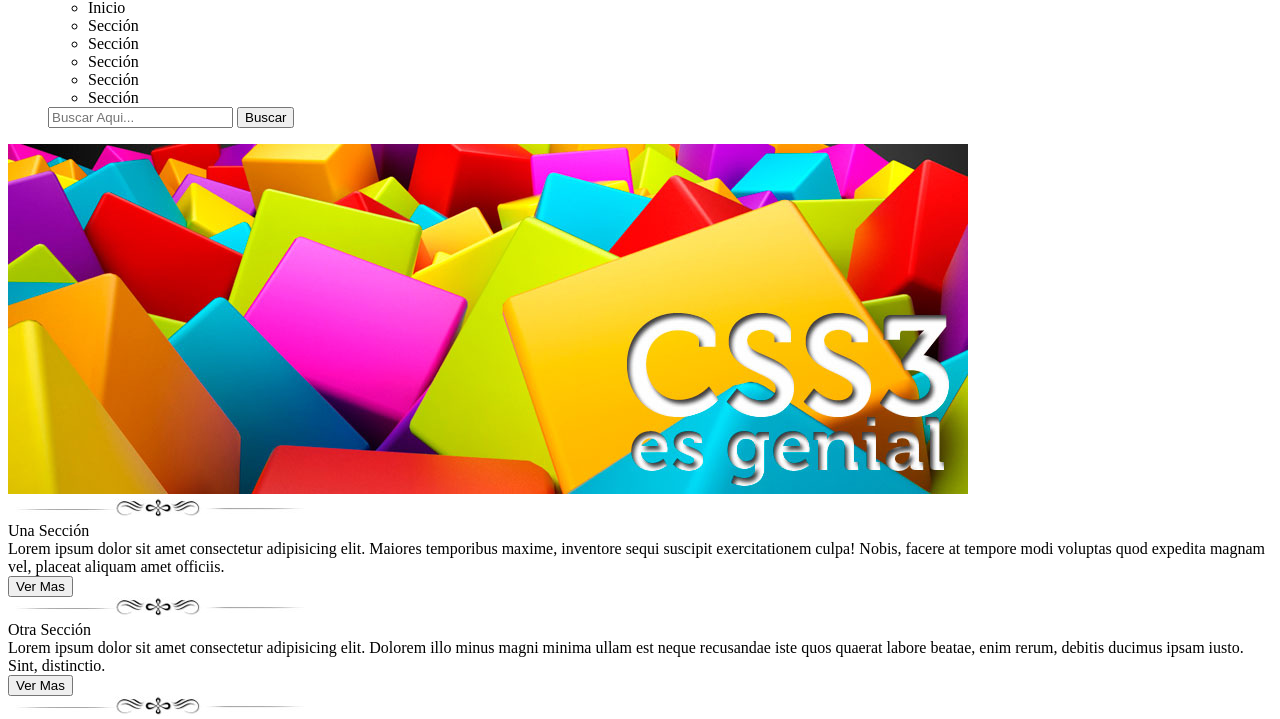
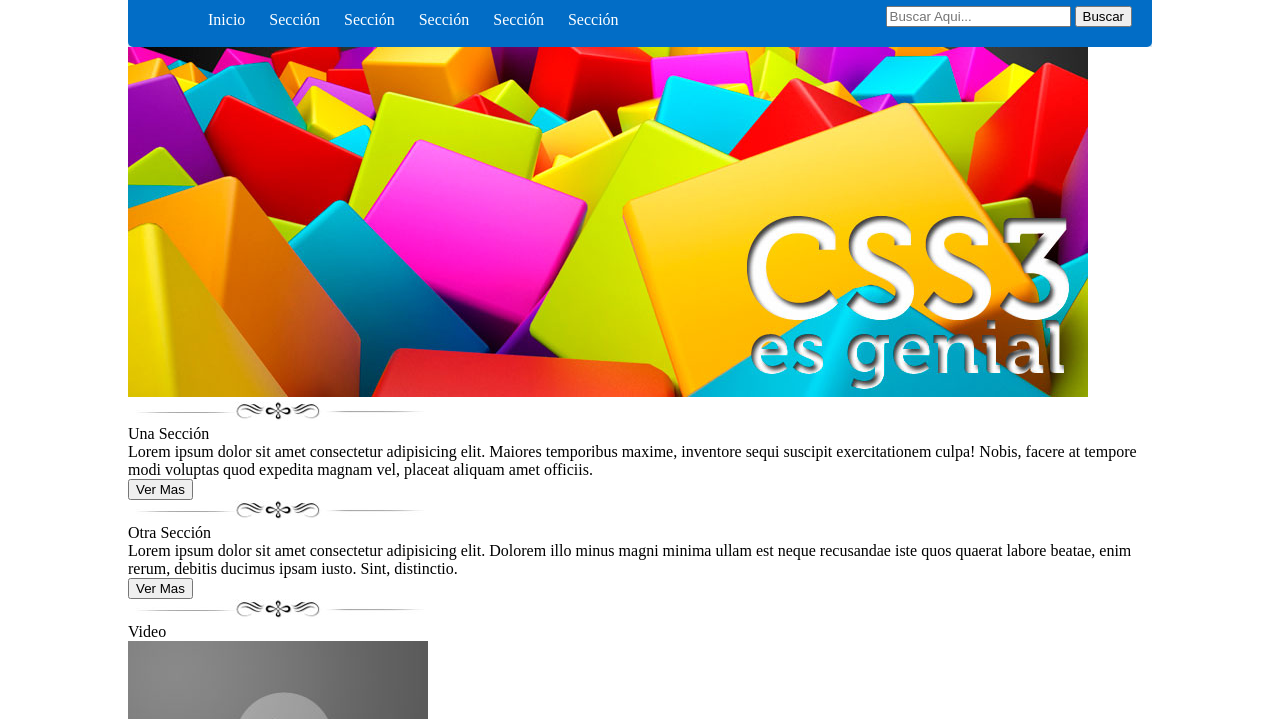
Before and after one commit to KeVVVuN/pw15162022, a plain HTML site: page PracticaCSS01/index.html in a window 1280 px wide. Shown: the part 164-883 px from the top of the page. Drawn offline with Linux system fonts and the light colour scheme.

Commit message:
Practica 01 Estructura 29-09-2022

```diff
--- /dev/null
+++ b/PracticaCSS01/css/estilos.css
@@ -0,0 +1,35 @@
+body{
+    /*1em*/
+    font-size: 16px;
+    max-width: 1024px;
+    margin: 0px auto;
+}
+
+header{
+    background-color: #d1e3ee;
+}
+
+header nav{
+    background-color: #026dc6;
+    padding: 2px 0px;
+    border-radius: 5px;
+
+}
+
+header nav form{
+    float: right;
+    margin-top: -23px;
+    margin-right: 20px;
+
+}
+
+header nav ul li{
+    /*border: 1px solid red;*/
+    display: inline-block;
+    color: white;
+    margin-right: 20px;
+}
+
+#logo{
+        margin-top: -150px;
+}
--- a/PracticaCSS01/index.html
+++ b/PracticaCSS01/index.html
@@ -4,7 +4,8 @@
     <meta charset="UTF-8">
     <meta http-equiv="X-UA-Compatible" content="IE=edge">
     <meta name="viewport" content="width=device-width, initial-scale=1.0">
-    <title>Document</title>
+    <title>Práctica 01</title>
+    <link rel="stylesheet" href="css/estilos.css">
 </head>
 <body>
     <header>
@@ -14,11 +15,11 @@
             <ul>
                 <ul>
                     <li>Inicio</li>
-                    <li>Sección</li>
-                    <li>Sección</li>
-                    <li>Sección</li>
-                    <li>Sección</li>
-                    <li>Sección</li>
+                    <li>Secci&oacute;n</li>
+                    <li>Secci&oacute;n</li>
+                    <li>Secci&oacute;n</li>
+                    <li>Secci&oacute;n</li>
+                    <li>Secci&oacute;n</li>
                 </ul>
                 <form action="#">
                     <input type="text" placeholder="Buscar Aqui...">
```
